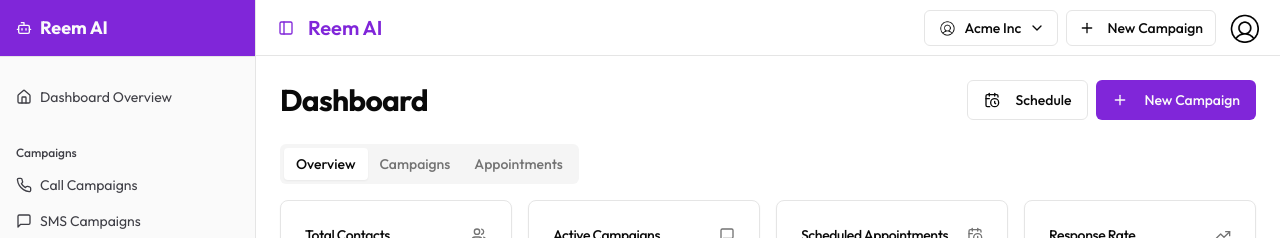
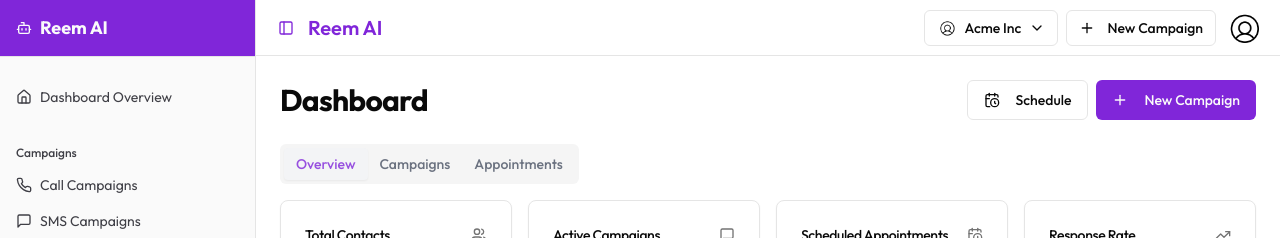
Before and after one commit to ahbazarkoob/reem_ai_task, a Next.js app: page / in a window 1280 px wide. Shown: the top 238 px of the page. Built offline with nearby package versions, Linux system fonts and the light colour scheme.

Commit message:
Dashboard - Tab Trigger Style

```diff
--- a/app/page.tsx
+++ b/app/page.tsx
@@ -1,11 +1,24 @@
-import type React from "react"
-import { Button } from "@/components/ui/button"
-import { Card, CardContent, CardDescription, CardFooter, CardHeader, CardTitle } from "@/components/ui/card"
-import { Tabs, TabsContent, TabsList, TabsTrigger } from "@/components/ui/tabs"
-import { CalendarClock, Mail, MessageSquare, Phone, type TrendingUp } from "lucide-react"
-import { CampaignList } from "@/components/campaign-list"
-import { OverviewMetrics } from "@/components/overview-metrics"
-import { RecentActivity } from "@/components/recent-activity"
+import type React from "react";
+import { Button } from "@/components/ui/button";
+import {
+  Card,
+  CardContent,
+  CardDescription,
+  CardFooter,
+  CardHeader,
+  CardTitle,
+} from "@/components/ui/card";
+import { Tabs, TabsContent, TabsList, TabsTrigger } from "@/components/ui/tabs";
+import {
+  CalendarClock,
+  Mail,
+  MessageSquare,
+  Phone,
+  type TrendingUp,
+} from "lucide-react";
+import { CampaignList } from "@/components/campaign-list";
+import { OverviewMetrics } from "@/components/overview-metrics";
+import { RecentActivity } from "@/components/recent-activity";
 
 export default function Dashboard() {
   return (
@@ -26,9 +39,24 @@ export default function Dashboard() {
 
       <Tabs defaultValue="overview" className="space-y-4">
         <TabsList>
-          <TabsTrigger value="overview">Overview</TabsTrigger>
-          <TabsTrigger value="campaigns">Campaigns</TabsTrigger>
-          <TabsTrigger value="appointments">Appointments</TabsTrigger>
+          <TabsTrigger
+            value="overview"
+            className="data-[state=active]:text-primary/80 text-gray-500 data-[state=active]:bg-gray-100"
+          >
+            Overview
+          </TabsTrigger>
+          <TabsTrigger
+            value="campaigns"
+            className="data-[state=active]:text-primary/80 text-gray-500 data-[state=active]:bg-gray-100"
+          >
+            Campaigns
+          </TabsTrigger>
+          <TabsTrigger
+            value="appointments"
+            className="data-[state=active]:text-primary/80 text-gray-500 data-[state=active]:bg-gray-100"
+          >
+            Appointments
+          </TabsTrigger>
         </TabsList>
 
         <TabsContent value="overview" className="space-y-4">
@@ -38,7 +66,9 @@ export default function Dashboard() {
             <Card className="lg:col-span-4">
               <CardHeader>
                 <CardTitle>Active Campaigns</CardTitle>
-                <CardDescription>Your currently running communication campaigns</CardDescription>
+                <CardDescription>
+                  Your currently running communication campaigns
+                </CardDescription>
               </CardHeader>
               <CardContent>
                 <CampaignList />
@@ -53,7 +83,9 @@ export default function Dashboard() {
             <Card className="lg:col-span-3">
               <CardHeader>
                 <CardTitle>Recent Activity</CardTitle>
-                <CardDescription>Latest interactions across all channels</CardDescription>
+                <CardDescription>
+                  Latest interactions across all channels
+                </CardDescription>
               </CardHeader>
               <CardContent>
                 <RecentActivity />
@@ -71,34 +103,46 @@ export default function Dashboard() {
           <div className="grid gap-4 md:grid-cols-2 lg:grid-cols-3">
             <Card>
               <CardHeader className="flex flex-row items-center justify-between space-y-0 pb-2">
-                <CardTitle className="text-sm font-medium">Email Campaigns</CardTitle>
+                <CardTitle className="text-sm font-medium">
+                  Email Campaigns
+                </CardTitle>
                 <Mail className="h-4 w-4 text-muted-foreground" />
               </CardHeader>
               <CardContent>
                 <div className="text-2xl font-bold">12</div>
-                <p className="text-xs text-muted-foreground">3 active, 9 completed</p>
+                <p className="text-xs text-muted-foreground">
+                  3 active, 9 completed
+                </p>
               </CardContent>
             </Card>
 
             <Card>
               <CardHeader className="flex flex-row items-center justify-between space-y-0 pb-2">
-                <CardTitle className="text-sm font-medium">Call Campaigns</CardTitle>
+                <CardTitle className="text-sm font-medium">
+                  Call Campaigns
+                </CardTitle>
                 <Phone className="h-4 w-4 text-muted-foreground" />
               </CardHeader>
               <CardContent>
                 <div className="text-2xl font-bold">8</div>
-                <p className="text-xs text-muted-foreground">2 active, 6 completed</p>
+                <p className="text-xs text-muted-foreground">
+                  2 active, 6 completed
+                </p>
               </CardContent>
             </Card>
 
             <Card>
               <CardHeader className="flex flex-row items-center justify-between space-y-0 pb-2">
-                <CardTitle className="text-sm font-medium">SMS Campaigns</CardTitle>
+                <CardTitle className="text-sm font-medium">
+                  SMS Campaigns
+                </CardTitle>
                 <MessageSquare className="h-4 w-4 text-muted-foreground" />
               </CardHeader>
               <CardContent>
                 <div className="text-2xl font-bold">5</div>
-                <p className="text-xs text-muted-foreground">1 active, 4 completed</p>
+                <p className="text-xs text-muted-foreground">
+                  1 active, 4 completed
+                </p>
               </CardContent>
             </Card>
           </div>
@@ -110,19 +154,26 @@ export default function Dashboard() {
           <Card>
             <CardHeader>
               <CardTitle>Upcoming Appointments</CardTitle>
-              <CardDescription>Scheduled appointments across all branches</CardDescription>
+              <CardDescription>
+                Scheduled appointments across all branches
+              </CardDescription>
             </CardHeader>
             <CardContent>
-              <p className="text-sm text-muted-foreground">Appointment calendar view will be displayed here</p>
+              <p className="text-sm text-muted-foreground">
+                Appointment calendar view will be displayed here
+              </p>
             </CardContent>
           </Card>
         </TabsContent>
       </Tabs>
     </div>
-  )
+  );
 }
 
-function Plus({ className, ...props }: React.ComponentProps<typeof TrendingUp>) {
+function Plus({
+  className,
+  ...props
+}: React.ComponentProps<typeof TrendingUp>) {
   return (
     <svg
       xmlns="http://www.w3.org/2000/svg"
@@ -138,5 +189,5 @@ function Plus({ className, ...props }: React.ComponentProps<typeof TrendingUp>)
       <path d="M5 12h14" />
       <path d="M12 5v14" />
     </svg>
-  )
+  );
 }
```
